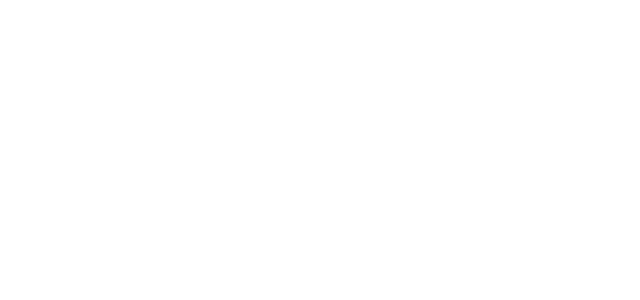
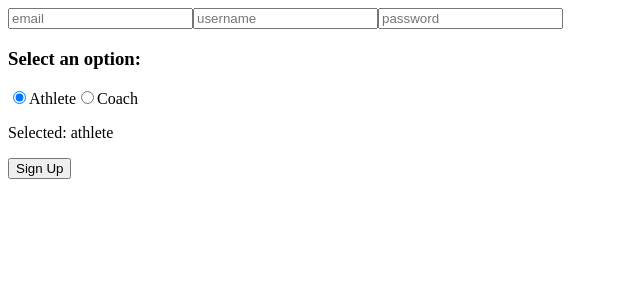
Before and after one commit to jon-zawada/MuscleMemory, a React app in the folder client/: page /signup in a window 1280 px wide. Before the commit this address had no page. Shown: the top 300 px of the page, without its empty margins (0-640 px from the left). Built offline with nearby package versions, Linux system fonts and the light colour scheme.

Commit message:
feat: signup page

```diff
--- a/client/src/App.tsx
+++ b/client/src/App.tsx
@@ -1,10 +1,13 @@
+import type { JSX } from "react";
 import { BrowserRouter, Route, Routes } from "react-router-dom";
 import LoginPage from "./pages/LoginPage";
+import SignUpPage from "./pages/SignUpPage";
 
-const App = () => (
+const App = (): JSX.Element => (
   <BrowserRouter>
     <Routes>
       <Route path="/login" element={<LoginPage />} />
+      <Route path="/signup" element={<SignUpPage />} />
       <Route path="/dashboard" element={<div>dashboard</div>} />
       <Route path="/coach/dashboard" element={<div>Coach dashboard</div>} />
     </Routes>
--- a/client/src/pages/LoginPage.tsx
+++ b/client/src/pages/LoginPage.tsx
@@ -11,7 +11,7 @@
     if (user) {
       navigate(user.role === "athlete" ? "/dashboard" : "/coach/dashboard");
     }
-  }, [user]);
+  }, [user, navigate]);
 
   const changeHandler = (e: React.ChangeEvent<HTMLInputElement>): void => {
     const { name, value } = e.target;
@@ -19,6 +19,7 @@
   };
 
   const clickHandler = async (): Promise<void> => {
+    try {
       const res = await fetch("http://localhost:3001/api/auth/login", {
         method: "POST",
         headers: {
@@ -29,6 +30,9 @@
       const jsonRes = await res.json();
       const { token } = jsonRes;
       login(token);
+    } catch (error) {
+      // TODO: something
+    }
   };
 
   return (
--- /dev/null
+++ b/client/src/pages/SignUpPage.tsx
@@ -0,0 +1,83 @@
+import { type JSX, useState } from "react";
+import { useNavigate } from "react-router-dom";
+
+const SignUpPage = (): JSX.Element => {
+  const [inputs, setInputs] = useState({ email: "", username: "", password: "", role: "athlete" });
+  const navigate = useNavigate();
+
+  const changeHandler = (e: React.ChangeEvent<HTMLInputElement>): void => {
+    const { name, value } = e.target;
+    setInputs({ ...inputs, [name]: value });
+  };
+
+  const signUp = async (): Promise<void> => {
+    try {
+      await fetch("http://localhost:3001/api/auth/signup", {
+        method: "POST",
+        headers: {
+          "Content-Type": "application/json",
+        },
+        body: JSON.stringify({ ...inputs }),
+      });
+      navigate("/login");
+    } catch (error) {
+      // TODO: something
+    }
+  };
+
+  return (
+    <div>
+      <input
+        type="text"
+        name="email"
+        value={inputs.email}
+        onChange={changeHandler}
+        placeholder="email"
+      />
+      <input
+        type="text"
+        name="username"
+        value={inputs.username}
+        onChange={changeHandler}
+        placeholder="username"
+      />
+      <input
+        type="password"
+        name="password"
+        value={inputs.password}
+        onChange={changeHandler}
+        placeholder="password"
+      />
+      <div>
+        <h3>Select an option:</h3>
+
+        <label>
+          <input
+            type="radio"
+            name="role"
+            value="athlete"
+            checked={inputs.role === "athlete"}
+            onChange={changeHandler}
+          />
+          Athlete
+        </label>
+
+        <label>
+          <input
+            type="radio"
+            name="role"
+            value="coach"
+            checked={inputs.role === "coach"}
+            onChange={changeHandler}
+          />
+          Coach
+        </label>
+
+        <p>Selected: {inputs.role}</p>
+      </div>
+      <button onClick={signUp}>Sign Up</button>
+    </div>
+  );
+};
+
+export default SignUpPage;
```
Lines whose indentation alone changed are shown as unchanged.
